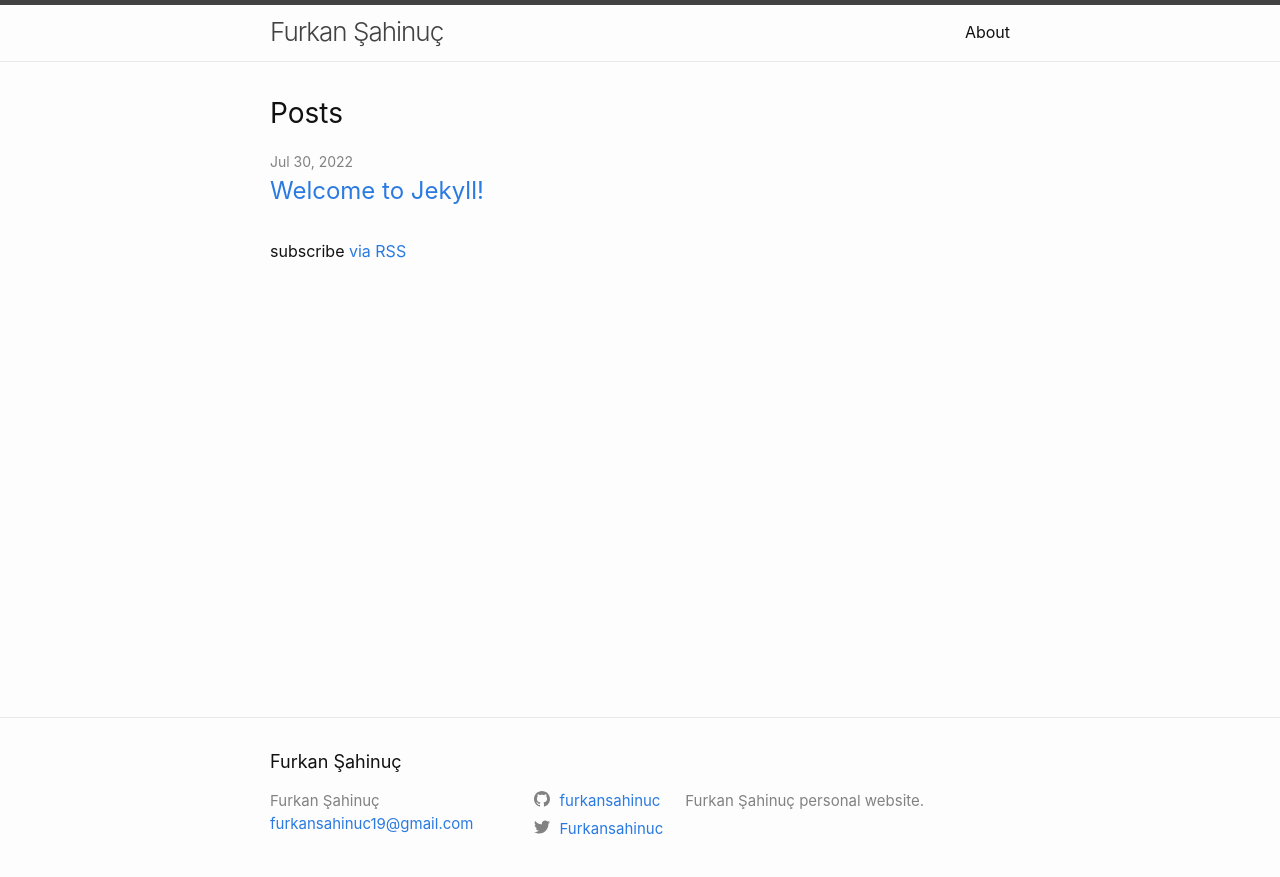
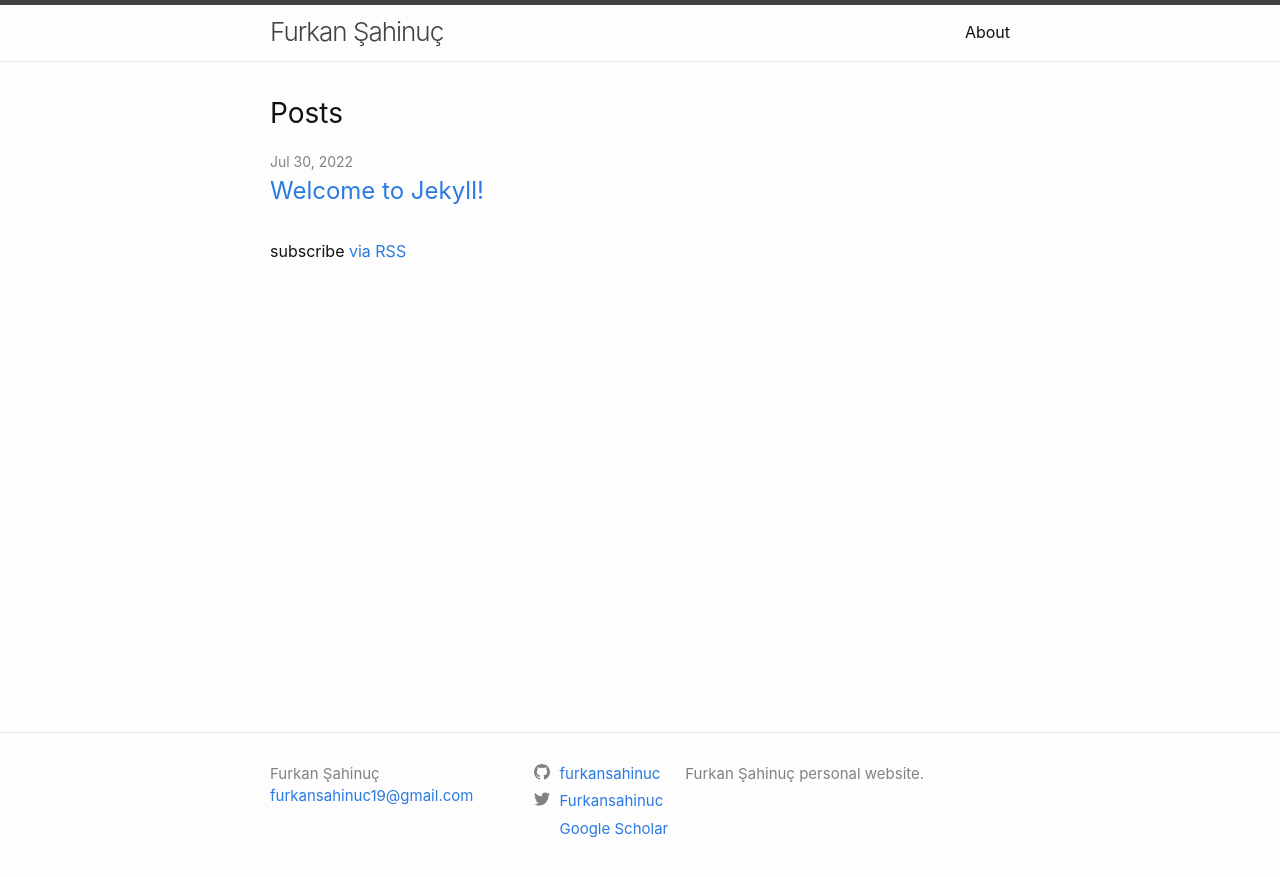
Before and after one commit to furkansahinuc/furkansahinuc.github.io, a Jekyll site: the page built from index.md, in a window 1280 px wide. Shown: the top 877 px of the page. Built offline with Jekyll 4.4.1, drawn with Linux system fonts in a browser that asks for light colours.

Commit message:
social_icons

```diff
--- a/Gemfile
+++ b/Gemfile
@@ -11,7 +11,7 @@ source "https://rubygems.org"
 # gem "jekyll", "~> 3.9.2"
 
 # This is the default theme for new Jekyll sites. You may change this to anything you like.
-gem "minima", "~> 2.0"
+# gem "minima", "~> 2.0"
 
 # If you want to use GitHub Pages, remove the "gem "jekyll"" above and
 # uncomment the line below. To upgrade, run `bundle update github-pages`.
--- a/_config.yml
+++ b/_config.yml
@@ -22,9 +22,16 @@ url: "https://furkansahinuc.github.io" # the base hostname & protocol for your s
 twitter_username: Furkansahinuc
 github_username:  furkansahinuc
 
+# Fields minima uses, but are not defaulted with the jekyll new command.
+author: Furkan Şahinuç
+
+# New fields not defaulted by jekyll new with the minima theme
+googlescholar_username: citations?user=D28sigkAAAAJ&hl=en
+
 # Build settings
-markdown: kramdown
-theme: minima
+# Removed minima theme as it is now a regular theme.
+# markdown: kramdown
+# theme: minima
 plugins:
   - jekyll-feed
 
--- a/_includes/footer.html
+++ b/_includes/footer.html
@@ -3,7 +3,8 @@
 
   <div class="wrapper">
 
-    <h2 class="footer-heading">{{ site.title | escape }}</h2>
+    <!--Dont want title to appear in footer heading.-->
+    <!-- <h2 class="footer-heading">{{ site.title | escape }}</h2> -->
 
     <div class="footer-col-wrapper">
       <div class="footer-col footer-col-1">
--- a/_includes/social.html
+++ b/_includes/social.html
@@ -10,5 +10,6 @@
   {%- if site.twitter_username -%}<li><a href="https://www.twitter.com/{{ site.twitter_username| cgi_escape | escape }}"><svg class="svg-icon"><use xlink:href="{{ '/assets/minima-social-icons.svg#twitter' | relative_url }}"></use></svg> <span class="username">{{ site.twitter_username| escape }}</span></a></li>{%- endif -%}
   {%- if site.youtube_username -%}<li><a href="https://youtube.com/{{ site.youtube_username| cgi_escape | escape }}"><svg class="svg-icon"><use xlink:href="{{ '/assets/minima-social-icons.svg#youtube' | relative_url }}"></use></svg> <span class="username">{{ site.youtube_username| escape }}</span></a></li>{%- endif -%}
   {%- if site.googleplus_username -%}<li><a href="https://plus.google.com/{{ site.googleplus_username| escape }}"><svg class="svg-icon"><use xlink:href="{{ '/assets/minima-social-icons.svg#googleplus' | relative_url }}"></use></svg> <span class="username">{{ site.googleplus_username| escape }}</span></a></li>{%- endif -%}
+  {%- if site.googlescholar_username -%}<li><a href="https://scholar.google.com/{{ site.googlescholar_username| escape }}"><svg class="svg-icon"><use xlink:href="{{ '/assets/minima-social-icons.svg#' | relative_url }}"></use></svg> <span class="username">{{ "Google Scholar"| escape }}</span></a></li>{%- endif -%}
   {%- if site.rss -%}<li><a href="{{ 'feed.xml' | relative_url }}"><svg class="svg-icon"><use xlink:href="{{ '/assets/minima-social-icons.svg#rss' | relative_url }}"></use></svg> <span>{{ site.rss | escape }}</span></a></li>{%- endif -%}
 </ul>
```
Also changed, not shown: Gemfile.lock, _includes/icon-scholar.svg (added).
